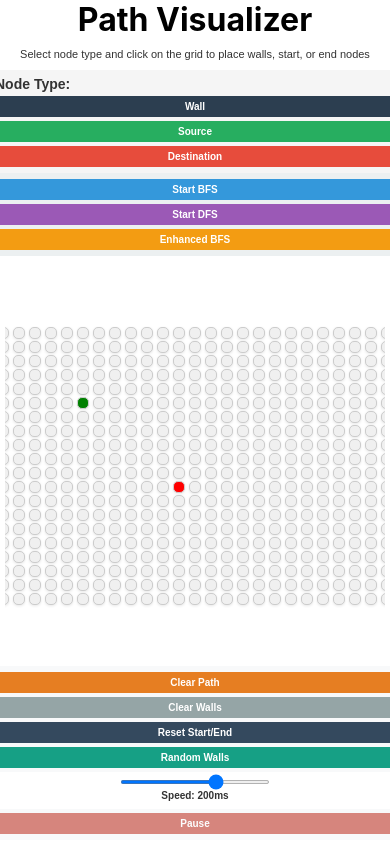
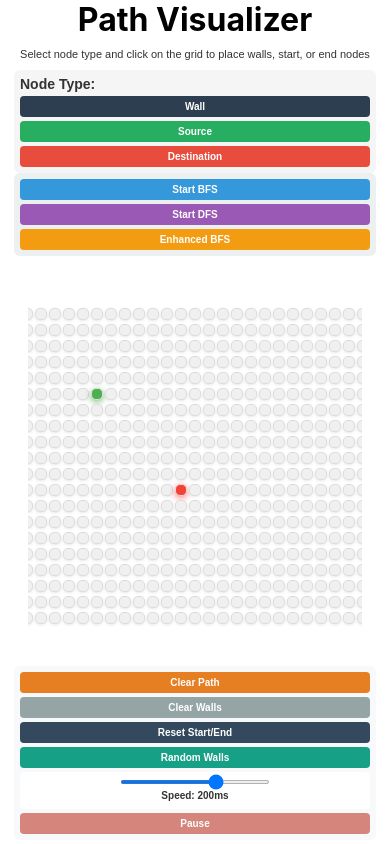
Before and after one commit to Moses-beniyel/Path-Visualizer, a React (Create React App) app: page / in a window 390 px wide. Built offline with nearby package versions, Linux system fonts and the light colour scheme.

Commit message:
adding animation css

```diff
--- a/src/Node.jsx
+++ b/src/Node.jsx
@@ -1,4 +1,3 @@
-// Node.jsx
 import React from "react";
 import "./node.css";
 
@@ -12,9 +11,19 @@ const Node = ({
   isPath,
   onMouseDown,
   onMouseEnter,
-  size = 22,
+  size = 19,
 }) => {
-  // Use simple, consistent class names: node, start, end, wall, visited, path
+  // 🔹 Responsive node size adjustment
+  let responsiveSize = size;
+
+  if (window.innerWidth <= 480) {
+    responsiveSize = 12; // small phones
+  } else if (window.innerWidth <= 768) {
+    responsiveSize = 16; // medium phones
+  } else if (window.innerWidth <= 1024) {
+    responsiveSize = 20; // tablets
+  }
+
   const classNames = [
     "node",
     isStart ? "start" : "",
@@ -32,8 +41,8 @@ const Node = ({
       onMouseDown={onMouseDown}
       onMouseEnter={onMouseEnter}
       style={{
-        width: `${size}px`,
-        height: `${size}px`,
+        width: `${responsiveSize}px`,
+        height: `${responsiveSize}px`,
       }}
     />
   );
--- a/src/node.css
+++ b/src/node.css
@@ -1,75 +1,89 @@
+/* ===========================
+   🌐 Base Node Styles
+=========================== */
 .node {
   border-radius: 5px;
   border: 1px solid #ddd;
   background-color: #f0f0f0;
-
   transition: all 0.2s ease;
   cursor: pointer;
   user-select: none;
-  box-shadow: 0 1px 3px rgba(0,0,0,0.1);
-  margin: 0px 2px;
-
+  box-shadow: 0 1px 3px rgba(0, 0, 0, 0.1);
+  margin: 1px;
+  display: inline-block;
+  width: 25px;
+  height: 30px;
 }
 
-.node-wall {
-  background-color: #333;
-  box-shadow: 0 2px 5px rgba(0,0,0,0.3);
+/* Hover effect */
+.node:hover {
+  transform: scale(1.1);
+  box-shadow: 0 3px 7px rgba(0, 0, 0, 0.2);
 }
 
-.node-start {
+/* ===========================
+   🧱 Node States
+=========================== */
+.node.wall {
+  background-color: #333;
+  box-shadow: 0 2px 5px rgba(0, 0, 0, 0.3);
+}
+
+.node.start {
   background-color: #4caf50;
   box-shadow: 0 2px 6px rgba(0, 128, 0, 0.5);
 }
 
-.node-end {
+.node.end {
   background-color: #f44336;
   box-shadow: 0 2px 6px rgba(255, 0, 0, 0.5);
 }
 
-.node:hover {
-  transform: scale(1.1);
-  box-shadow: 0 3px 7px rgba(0,0,0,0.2);
+.node.visited {
+  animation: visitedAnimation 0.4s ease-in-out forwards;
 }
-.node { width: 30px; height: 30px; border: 1px solid #ccc; display: inline-block; }
-.node.start { background-color: green; }
-.node.end { background-color: red; }
-.node.wall { background-color: black; }
-.node.visited { background-color: rgb(185, 230, 173); }
-.node.path { background-color: gold; }
 
+.node.path {
+  animation: pathAnimation 0.4s ease-in-out forwards;
+}
 
-/* ✅ Responsive sizing for smaller screens */
-@media (max-width: 1024px) {
-  .node {
-    width: 20px !important;
-    height: 20px !important;
+/* ===========================
+   🎬 Animations
+=========================== */
+@keyframes visitedAnimation {
+  0% {
+    transform: scale(0.3);
+    background-color: rgba(52, 152, 219, 0.2); /* light blue */
+    border-radius: 50%;
+  }
+  25% {
+    transform: scale(1.1);
+    background-color: rgba(46, 204, 113, 0.5); /* green tint */
+  }
+  50% {
+    background-color: rgba(241, 196, 15, 0.7); /* yellow */
+  }
+  100% {
+    transform: scale(1);
+    background-color: rgb(185, 230, 173); /* soft green */
+    border-radius: 5px;
   }
 }
 
-@media (max-width: 768px) {
-  .node {
-    width: 16px !important;
-    height: 16px !important;
+@keyframes pathAnimation {
+  0% {
+    transform: scale(0.6);
+    background-color: #f39c12; /* bright orange */
+    box-shadow: 0 0 4px #f39c12;
+  }
+  50% {
+    transform: scale(1.2);
+    background-color: gold;
+    box-shadow: 0 0 8px gold;
+  }
+  100% {
+    transform: scale(1);
+    background-color: gold;
+    box-shadow: 0 0 2px gold;
   }
 }
-
-@media (max-width: 480px) {
-  .node {
-    width: 12px !important;
-    height: 12px !important;
-  }
-}
-
-/* Small margin to prevent overflow touching edges */
-.grid {
-  padding: 10px;
-  overflow-x: auto;
-}
-
-/* Optional – keeps grid centered and with breathing space */
-.grid-container {
-  display: flex;
-  justify-content: center;
-  align-items: center;
-  padding: 12px;
-}
```
